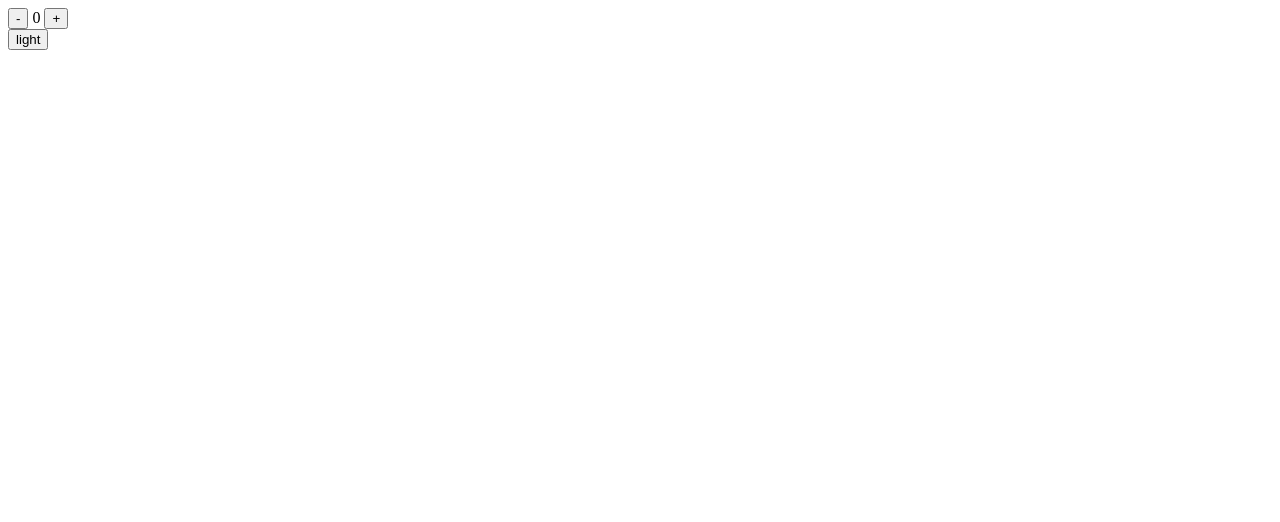
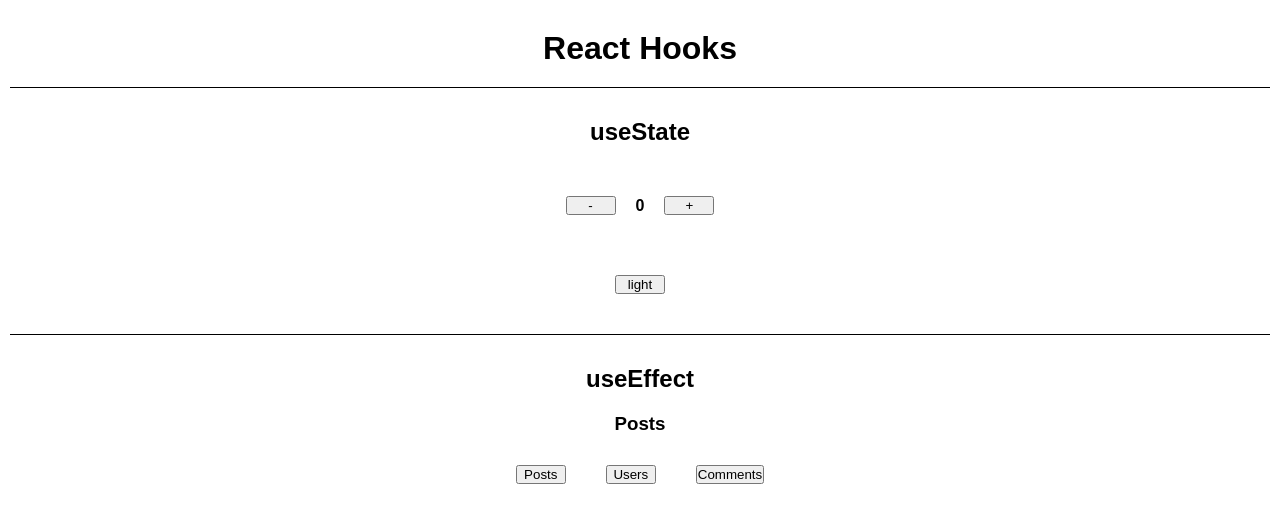
Before and after one commit to mariolazzari/react-hooks-wds, a React (Create React App) app: page / in a window 1280 px wide. Shown: the top 522 px of the page. Built offline with nearby package versions, Linux system fonts and the light colour scheme; no server answers.

Commit message:
Added useEffect

```diff
--- /dev/null
+++ b/src/App.css
@@ -0,0 +1,33 @@
+* {
+  margin: 0px;
+  padding: 0px;
+  font-family: Arial, Helvetica, sans-serif;
+}
+
+.container {
+  display: "flex";
+  flex-direction: column;
+  align-items: center;
+  padding: 10px;
+}
+
+.section {
+  display: flex;
+  flex-direction: column;
+  justify-content: center;
+  align-items: center;
+  border-top: 1px solid black;
+  padding: 10px;
+}
+
+.title {
+  margin: 20px 0px;
+  text-align: center;
+}
+
+.item {
+  display: flex;
+  justify-content: center;
+  align-items: center;
+  margin: 10px;
+}
--- a/src/App.js
+++ b/src/App.js
@@ -1,35 +1,14 @@
-import { useState } from "react";
-
-// () => run only once!
-const initCount = () => {
-  console.log("initCount");
-  return 0;
-};
+import UseState from "./views/UseState";
+import UseEffect from "./views/UseEffect";
+import "./App.css";
 
 function App() {
-  const [count, setCount] = useState(initCount);
-  const [theme, setTheme] = useState("light");
-
-  const inrement = () => {
-    setCount(prevCount => prevCount - 1);
-  };
-
-  const decrement = () => {
-    setCount(prevCount => prevCount + 1);
-  };
-
-  const toggleTheme = () => {
-    setTheme(prevTheme => (prevTheme === "light" ? "dark" : "light"));
-  };
-
   return (
-    <>
-      <button onClick={decrement}> - </button>
-      <span> {count} </span>
-      <button onClick={inrement}> + </button>
-      <br />
-      <button onClick={toggleTheme}>{theme}</button>
-    </>
+    <div className="container">
+      <h1 className="title">React Hooks</h1>
+      <UseState />
+      <UseEffect />
+    </div>
   );
 }
 
--- /dev/null
+++ b/src/components/Buttons/Button.css
@@ -0,0 +1,4 @@
+.button {
+  min-width: 50px;
+  margin: 10px;
+}
--- /dev/null
+++ b/src/components/Buttons/Button.jsx
@@ -0,0 +1,22 @@
+import PropTypes from "prop-types";
+import "./Button.css";
+
+const Button = props => {
+  const onClick = e => {
+    props.onClick?.(e);
+  };
+
+  return (
+    <div className="button">
+      <button className="button" onClick={onClick}>
+        {props.label}
+      </button>
+    </div>
+  );
+};
+
+Button.propTypes = {
+  label: PropTypes.string.isRequired,
+};
+
+export default Button;
--- /dev/null
+++ b/src/components/Buttons/index.js
@@ -0,0 +1,2 @@
+import Button from "./Button";
+export default Button;
--- /dev/null
+++ b/src/views/UseEffect/UseEffect.jsx
@@ -0,0 +1,49 @@
+import { useState, useEffect } from "react";
+import Button from "../../components/Buttons";
+
+const UseEffect = () => {
+  // state
+  const [resourceType, setResourceType] = useState("Posts");
+
+  const setUsers = () => {
+    setResourceType("Users");
+  };
+
+  const setPosts = () => {
+    setResourceType("Posts");
+  };
+
+  const setComments = () => {
+    setResourceType("Comments");
+  };
+
+  // mount / unMount
+  useEffect(() => {
+    console.log("useEffect - mount");
+    return () => {
+      console.log("useEffect - cleanup");
+    };
+  }, []);
+
+  // resourceType
+  useEffect(() => {
+    fetch(`https://jsonplaceholder.typicode.com/${resourceType}`)
+      .then(res => res.json())
+      .then(data => console.log(data));
+  }, [resourceType]);
+
+  return (
+    <div className="section">
+      <h2 className="title">useEffect</h2>
+      <h3>{resourceType}</h3>
+
+      <div className="item">
+        <Button label="Posts" onClick={setPosts} />
+        <Button label="Users" onClick={setUsers} />
+        <Button label="Comments" onClick={setComments} />
+      </div>
+    </div>
+  );
+};
+
+export default UseEffect;
--- /dev/null
+++ b/src/views/UseEffect/index.js
@@ -0,0 +1,2 @@
+import UseEffect from "./UseEffect";
+export default UseEffect;
--- /dev/null
+++ b/src/views/UseState/UseState.jsx
@@ -0,0 +1,47 @@
+import { useState } from "react";
+import Button from "../../components/Buttons";
+
+// () => run only once!
+const initCount = () => {
+  console.log("initCount");
+  return 0;
+};
+
+const UseState = () => {
+  // state
+  const [count, setCount] = useState(initCount);
+  const [theme, setTheme] = useState("light");
+
+  // on - click
+  const increment = () => {
+    setCount(prevCount => prevCount - 1);
+  };
+
+  // on + click
+  const decrement = () => {
+    setCount(prevCount => prevCount + 1);
+  };
+
+  // on thme click
+  const toggleTheme = () => {
+    setTheme(prevTheme => (prevTheme === "light" ? "dark" : "light"));
+  };
+
+  return (
+    <div className="section">
+      <h2 className="title">useState</h2>
+
+      <div className="item">
+        <Button label="-" onClick={decrement} />
+        <h4>{count}</h4>
+        <Button label="+" onClick={increment} />
+      </div>
+
+      <div className="item">
+        <Button label={theme} onClick={toggleTheme} />
+      </div>
+    </div>
+  );
+};
+
+export default UseState;
--- /dev/null
+++ b/src/views/UseState/index.js
@@ -0,0 +1,2 @@
+import UseState from "./UseState";
+export default UseState;
```
